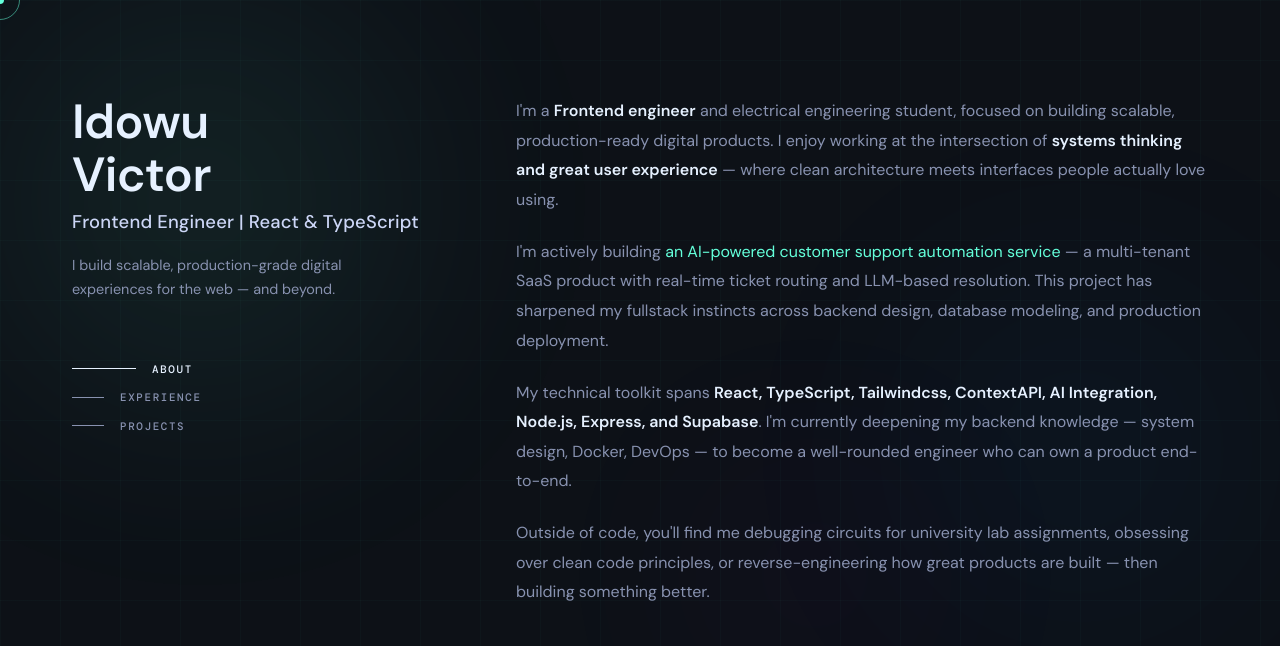
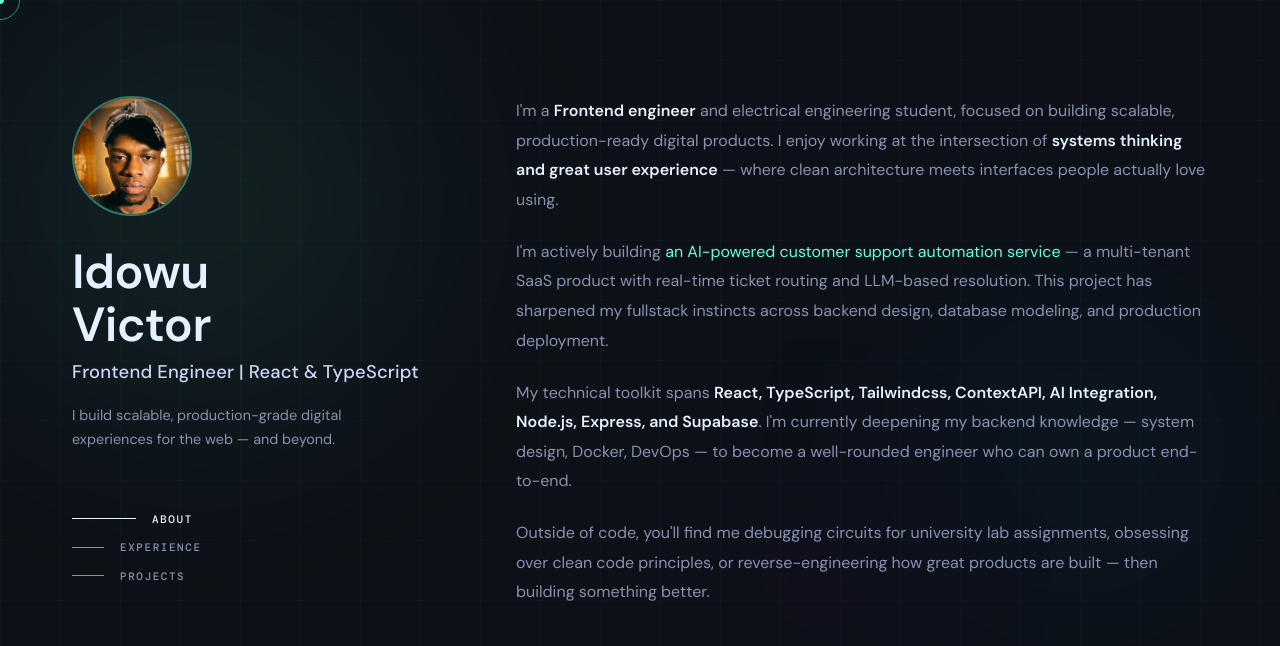
Before and after one commit to TORY-SKY/idowu-victor, a plain HTML site: page index.html in a window 1280 px wide. Shown: the top 646 px of the page. Drawn offline with nearby package versions, Linux system fonts and the light colour scheme; a web font is replaced by a local one.

Commit message:
display image

```diff
--- a/index.html
+++ b/index.html
@@ -573,7 +573,22 @@
 
       .project-img { display: none; }
     }
+    /*display image*/
+    .profile-img {
+  width: 120px;
+  height: 120px;
+  border-radius: 50%;
+  object-fit: cover;
+  border: 2px solid rgba(100,255,218,0.4);
+  margin-bottom: 1.5rem;
+}
+.profile-img {
+  transition: transform 0.3s ease;
+}
 
+.profile-img:hover {
+  transform: scale(1.05);
+}
   </style>
 </head>
 <body>
@@ -596,6 +611,7 @@
     <div id="left-panel">
 
       <div>
+        <img src="vic.jpg" alt="Victor Idowu" class="profile-img" />
         <h1 class="name fade-in delay-1">Idowu <br/>Victor</h1>
         <h2 class="title fade-in delay-2">Frontend Engineer | React & TypeScript</h2>
         <p class="tagline fade-in delay-3">
@@ -801,7 +817,9 @@
       <a href="https://elycapfracprop.com/" target="_blank" rel="noopener">
         ElycapFracProp — Property Investment Platform
       </a>
+      <a href="https://elycapfracprop.com/" target="_blank" rel="noopener">
       <span class="arrow">↗</span>
+      </a>
     </div>
 
     <p class="project-desc">
```
Also changed, not shown: vic.jpg (added).
